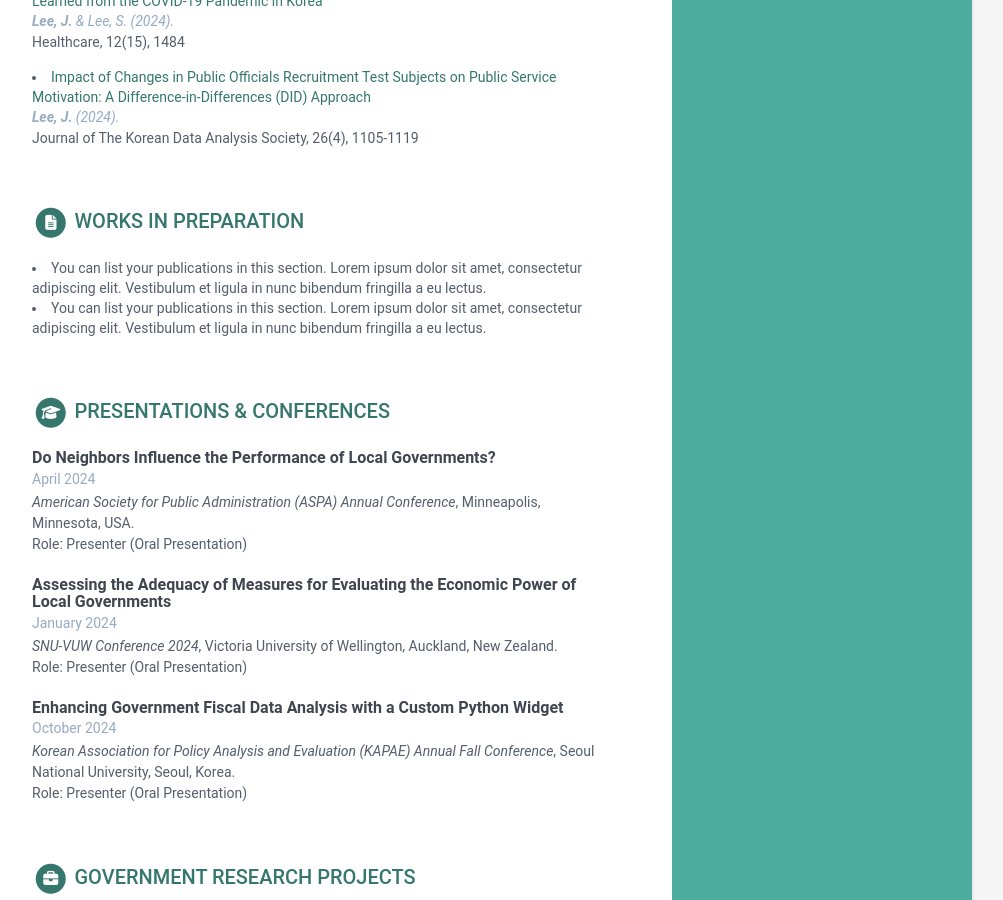
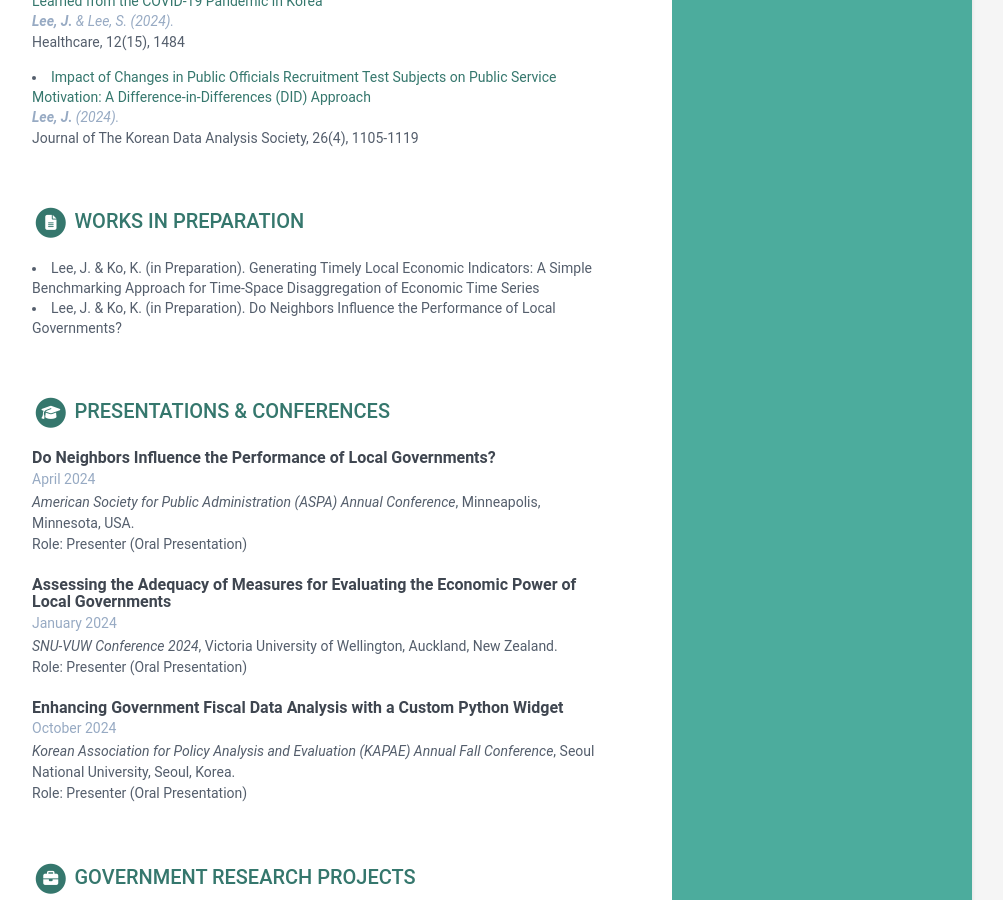
Before and after one commit to WookieLee/wookielee.github.io, a Jekyll site: the page built from index.html, in a window 1280 px wide and 900 px high, scrolled down 1140 px. Shown: the whole window, without its empty margins (168-1171 px from the left). Built offline with Jekyll 4.4.1, drawn with Linux system fonts in a browser that asks for light colours.

Commit message:
Update data.yml

```diff
--- a/_data/data.yml
+++ b/_data/data.yml
@@ -84,12 +84,8 @@ publications:
 manuscripts:
   title: Works in Preparation
   intro: |
-    <li>You can list your publications in this section. Lorem ipsum dolor sit
-    amet, consectetur adipiscing elit. Vestibulum et ligula in nunc
-    bibendum fringilla a eu lectus.</li>
-    <li>You can list your publications in this section. Lorem ipsum dolor sit
-    amet, consectetur adipiscing elit. Vestibulum et ligula in nunc
-    bibendum fringilla a eu lectus.</li>
+    <li>Lee, J. & Ko, K. (in Preparation). Generating Timely Local Economic Indicators: A Simple Benchmarking Approach for Time-Space Disaggregation of Economic Time Series</li>
+    <li>Lee, J. & Ko, K. (in Preparation). Do Neighbors Influence the Performance of Local Governments?</li>
 
 experiences:
   title: Government Research Projects
```
